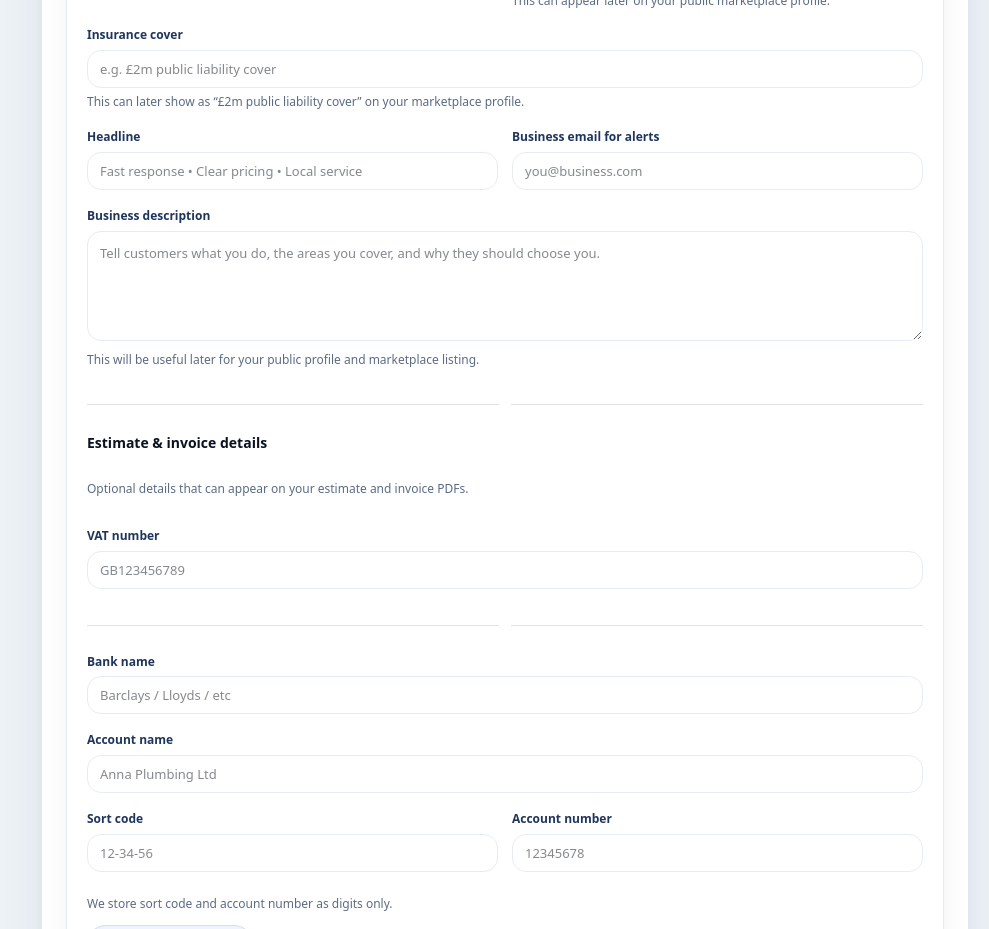
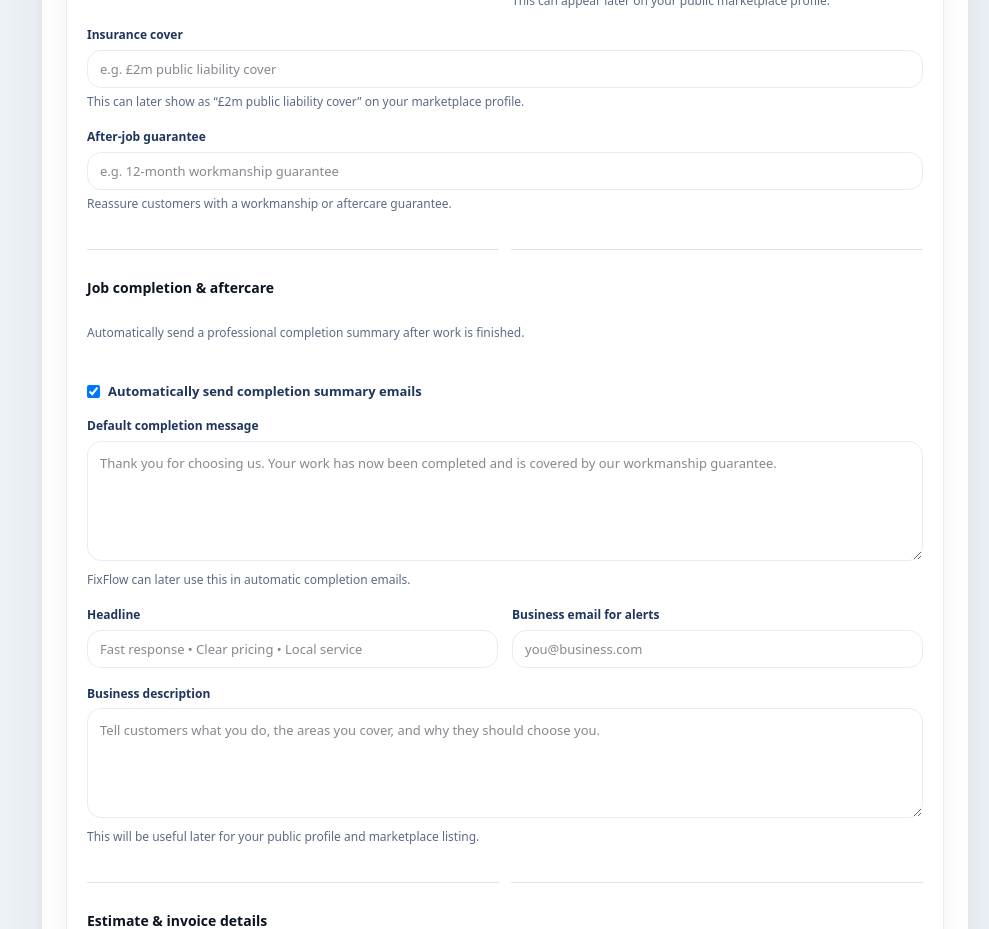
Before and after one commit to info284/fixflow, a Next.js app: page /dashboard/profile in a window 1280 px wide. Shown: the part 1500-2429 px from the top of the page, without its empty margins (291-1280 px from the left). Built offline with nearby package versions, Linux system fonts and the light colour scheme; no server answers.

Commit message:
Add job completion aftercare settings

```diff
--- a/app/dashboard/profile/page.tsx
+++ b/app/dashboard/profile/page.tsx
@@ -28,6 +28,9 @@ type ProfileRow = {
   bank_account_name: string | null;
   bank_sort_code: string | null;
   bank_account_number: string | null;
+  after_job_guarantee: string | null;
+  completion_email_enabled: boolean | null;
+default_completion_message: string | null;
 };
 
 type LocationRow = {
@@ -272,6 +275,9 @@ const [certShowEstimates, setCertShowEstimates] = useState(true);
 const [certShowInvoices, setCertShowInvoices] = useState(true);
 const [certFile, setCertFile] = useState<File | null>(null);
 const [insuranceCover, setInsuranceCover] = useState("");
+const [afterJobGuarantee, setAfterJobGuarantee] = useState("");
+const [completionEmailEnabled, setCompletionEmailEnabled] = useState(true);
+const [defaultCompletionMessage, setDefaultCompletionMessage] = useState("");
   const [services, setServices] = useState<Service[]>([]);
   const [servicesLoading, setServicesLoading] = useState(false);
   const [serviceBusy, setServiceBusy] = useState(false);
@@ -517,7 +523,7 @@ const loadReviews = async (uid: string) => {
       const { data, error } = await supabase
         .from("profiles")
 .select(
-  "id, slug, display_name, headline, notify_email, logo_url, profile_photo_url, business_phone, business_description, years_in_business, trading_address, insurance_cover, vat_number, bank_name, bank_account_name, bank_sort_code, bank_account_number"
+  "id, slug, display_name, headline, notify_email, logo_url, profile_photo_url, business_phone, business_description, years_in_business, trading_address, insurance_cover, after_job_guarantee, completion_email_enabled, default_completion_messag, vat_number, bank_name, bank_account_name, bank_sort_code, bank_account_number"
 )
         .eq("id", user.id)
         .maybeSingle();
@@ -541,6 +547,21 @@ const loadReviews = async (uid: string) => {
 setInsuranceCover(
   p?.insurance_cover ? String(p.insurance_cover) : ""
 );
+
+setAfterJobGuarantee(
+  p?.after_job_guarantee
+    ? String(p.after_job_guarantee)
+    : ""
+);
+
+setCompletionEmailEnabled(
+  p?.completion_email_enabled ?? true
+);
+
+setDefaultCompletionMessage(
+  p?.default_completion_message || ""
+);
+
 setTradingAddress(p?.trading_address || "");
       setNotifyEmail(p?.notify_email || user.email || "");
       setBusinessPhone(p?.business_phone || "");
@@ -665,6 +686,10 @@ await Promise.all([
   ? Number(yearsInBusiness)
   : null,
 insurance_cover: insuranceCover.trim() || null,
+after_job_guarantee: afterJobGuarantee.trim() || null,
+completion_email_enabled: completionEmailEnabled,
+default_completion_message:
+  defaultCompletionMessage.trim() || null,
   trading_address: tradingAddress.trim() || null,
         notify_email: notifyEmail.trim() || null,
         business_phone: businessPhone.trim() || null,
@@ -694,6 +719,10 @@ insurance_cover: insuranceCover.trim() || null,
   ? Number(yearsInBusiness)
   : null,
 insurance_cover: insuranceCover.trim() || null,
+after_job_guarantee: afterJobGuarantee.trim() || null,
+completion_email_enabled: completionEmailEnabled,
+default_completion_message:
+  defaultCompletionMessage.trim() || null,
   trading_address: tradingAddress.trim() || null,
   business_phone: businessPhone.trim() || null,
       vat_number: vatNumber.trim() || null,
@@ -1763,6 +1792,69 @@ const reviewStats = useMemo(() => {
     This can later show as “£2m public liability cover” on your marketplace profile.
   </div>
 </div>
+
+<div className="ff-field">
+  <label className="ff-label">After-job guarantee</label>
+
+  <input
+    className="ff-input"
+    value={afterJobGuarantee}
+    onChange={(e) => setAfterJobGuarantee(e.target.value)}
+    placeholder="e.g. 12-month workmanship guarantee"
+    disabled={loading}
+  />
+
+  <div className="ff-help">
+    Reassure customers with a workmanship or aftercare guarantee.
+  </div>
+</div>
+<div className="ff-divider" />
+
+<div className="ff-sectionTitle">
+  Job completion & aftercare
+</div>
+
+<div className="ff-help">
+  Automatically send a professional completion summary after work is finished.
+</div>
+
+<div className="ff-field" style={{ marginTop: 14 }}>
+  <label className="ff-checkRow">
+    <input
+      type="checkbox"
+      checked={completionEmailEnabled}
+      onChange={(e) =>
+        setCompletionEmailEnabled(e.target.checked)
+      }
+    />
+    Automatically send completion summary emails
+  </label>
+</div>
+
+<div className="ff-field">
+  <label className="ff-label">
+    Default completion message
+  </label>
+
+  <textarea
+    className="ff-input"
+    value={defaultCompletionMessage}
+    onChange={(e) =>
+      setDefaultCompletionMessage(e.target.value)
+    }
+    placeholder="Thank you for choosing us. Your work has now been completed and is covered by our workmanship guarantee."
+    disabled={loading}
+    style={{
+      minHeight: 120,
+      paddingTop: 12,
+      resize: "vertical",
+    }}
+  />
+
+  <div className="ff-help">
+    FixFlow can later use this in automatic completion emails.
+  </div>
+</div>
                 <div className="ff-two">
                   <div className="ff-field">
                     <label className="ff-label">Headline</label>
```
